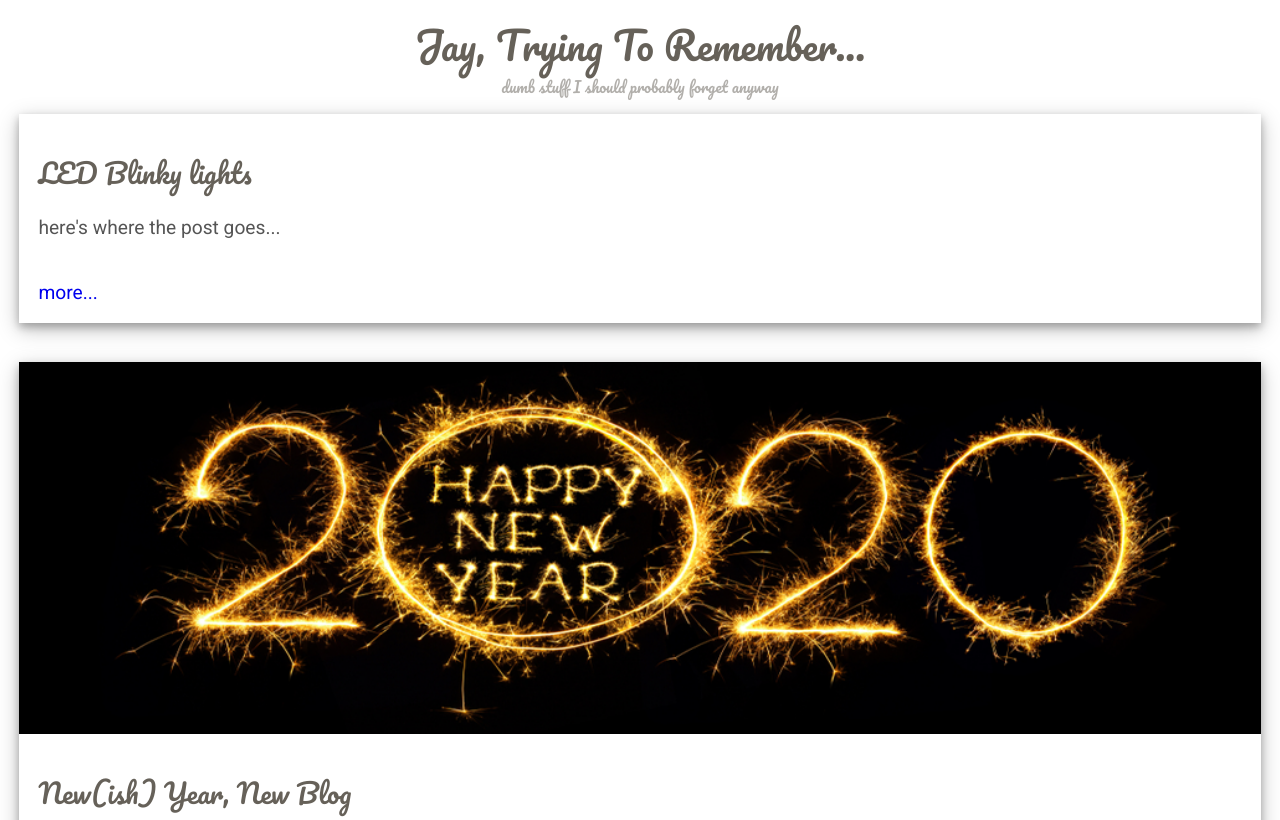
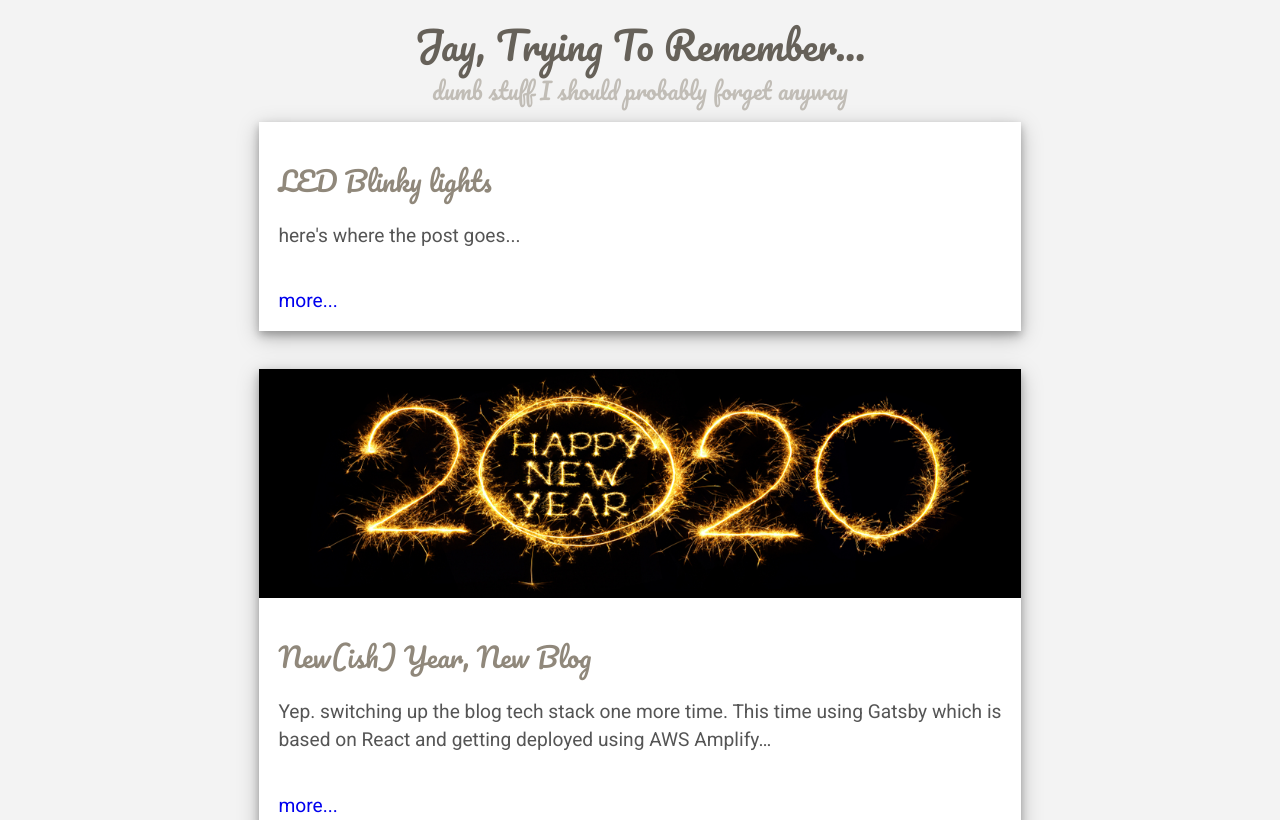
Before and after one commit to funkfinger/blog, a Gatsby site: page / in a window 1280 px wide. Shown: the top 820 px of the page. Built offline with nearby package versions, Linux system fonts and the light colour scheme; Gatsby itself is replaced by a stand-in of ours; some packages are replaced by stand-ins of ours.

Commit message:
css changes

```diff
--- a/src/style/main.scss
+++ b/src/style/main.scss
@@ -1,9 +1,11 @@
 /* variables... */
 $blockquote-color: #666;
 $body-color: #10c600; //#333;
-$background-color: #000000ac; // #f3f3f3;
+// $background-color: #000000ac; // #f3f3f3;
+$background-color: #f3f3f3;
 $post-color: #555;
 $heading-color: #666159;
+$title-heading-color: #90887b;
 
 @import url('https://fonts.googleapis.com/css2?family=Pacifico&family=Roboto&display=swap');
 
@@ -15,7 +17,7 @@ $heading-color: #666159;
 html {
   body {
     margin: 0;
-    // background-color: $background-color;
+    background-color: $background-color;
     color: $body-color;
     // background-image: url('../../content/images/tile3.png');
     // background-repeat: repeat;
@@ -36,7 +38,7 @@ html {
   h6 {
     font-family: 'Pacifico', sans-serif;
     line-height: 100%;
-    color: $heading-color;
+    color: $title-heading-color;
     code {
       font-size: 0.8em;
     }
@@ -58,6 +60,9 @@ html {
   header {
     padding: 0 3em;
     text-align: center;
+    h1 {
+      color: $heading-color;
+    }
     a {
       text-decoration: none;
       color: $body-color;
@@ -67,7 +72,7 @@ html {
     }
     h2 {
       opacity: 0.5;
-      font-size: 0.8em;
+      font-size: 1.2em;
       margin: 0;
     }
   }
@@ -95,7 +100,7 @@ html {
     // background-color: $background-color;
     width: 100%;
     height: 100%;
-    max-width: 1300px;
+    max-width: 800px;
     margin-top: 0;
     margin-left: auto;
     margin-right: auto;
@@ -103,7 +108,7 @@ html {
     flex-direction: column;
     .post-excerpt {
       // border: 1px #000 solid;
-      // background-color: #fff;
+      background-color: #fff;
       box-shadow: 0 4px 8px 0 rgba(0, 0, 0, 0.25),
         0 6px 20px 0 rgba(0, 0, 0, 0.25);
       .post-excerpt-text {
@@ -116,6 +121,7 @@ html {
         }
         h3 {
           font-size: 1.4em;
+          // color: lightslategray;
         }
       }
     }
@@ -142,6 +148,19 @@ html {
           }
         }
       }
+      .post-date {
+        font-size: 0.8em;
+      }
+
+      h1,
+      h2,
+      h3,
+      h4,
+      h5,
+      h6 {
+        color: $title-heading-color;
+      }
+
       p > code,
       li > code,
       h1 > code,
```
